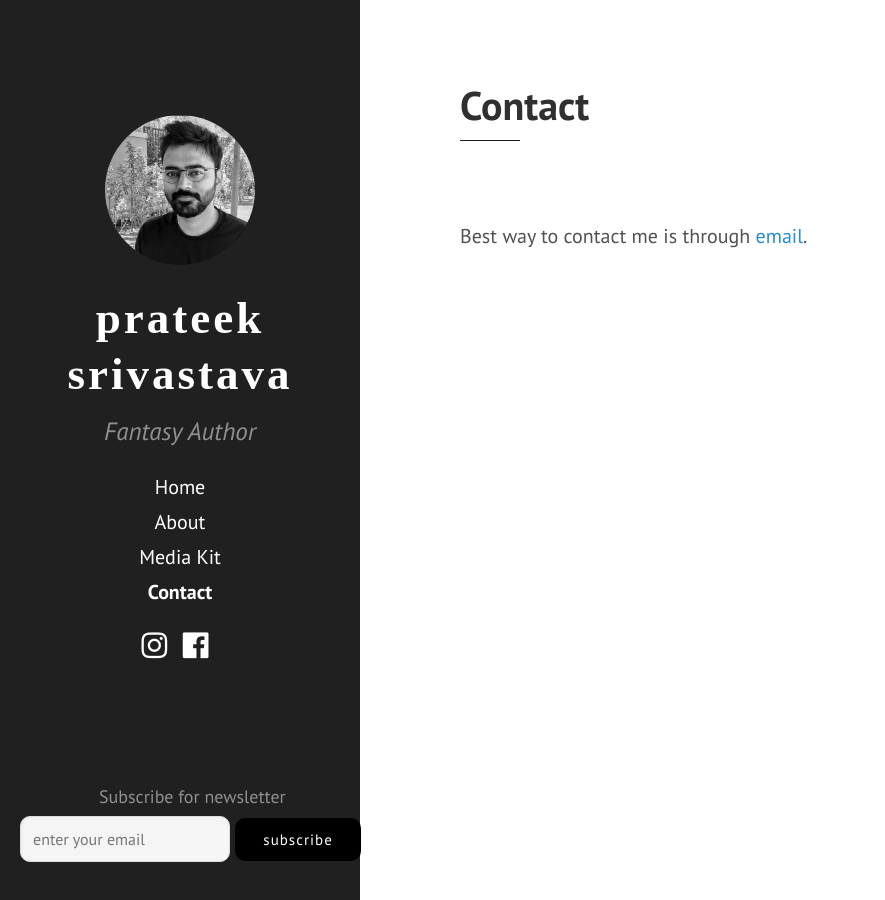
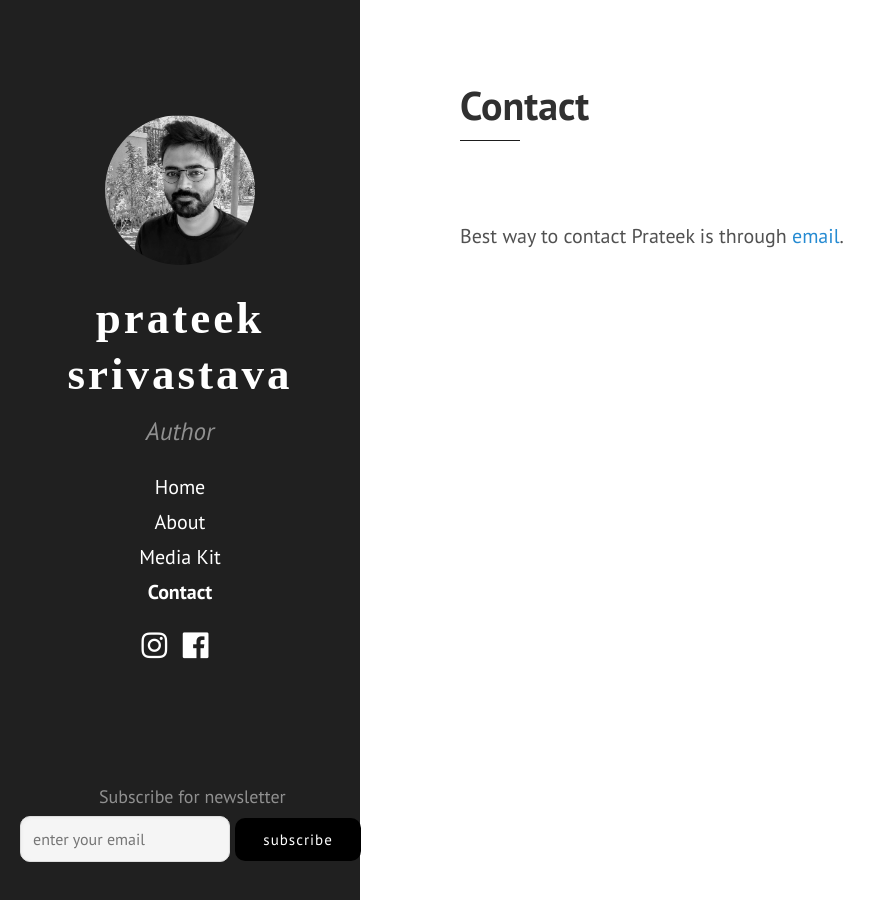
Before and after one commit to pratzo13/pratzo13.github.io, a Jekyll site: the page built from 03_contact.md, in a window 1280 px wide. Shown: the whole page, without its empty margins (0-885 px from the left). Built offline with Jekyll 4.4.1, drawn with Linux system fonts in a browser that asks for light colours.

Commit message:
Updated content across pages

```diff
--- a/03_contact.md
+++ b/03_contact.md
@@ -5,4 +5,4 @@ title: Contact
 permalink: /contact/
 ---
 
-Best way to contact me is through <a href="mailto:contact@srivastavaprateek.com">email</a>.
+Best way to contact Prateek is through <a href="mailto:contact@srivastavaprateek.com">email</a>.
--- a/_config.yml
+++ b/_config.yml
@@ -8,7 +8,7 @@ permalink:        pretty
 # Setup
 title:            Prateek Srivastava
 tagline:
-description:      Fantasy Author
+description:      Author
 baseurl:          /
 
 gems:             [jekyll-gist]
```
Also changed, not shown: 01_about.md (+1 -1 lines).
